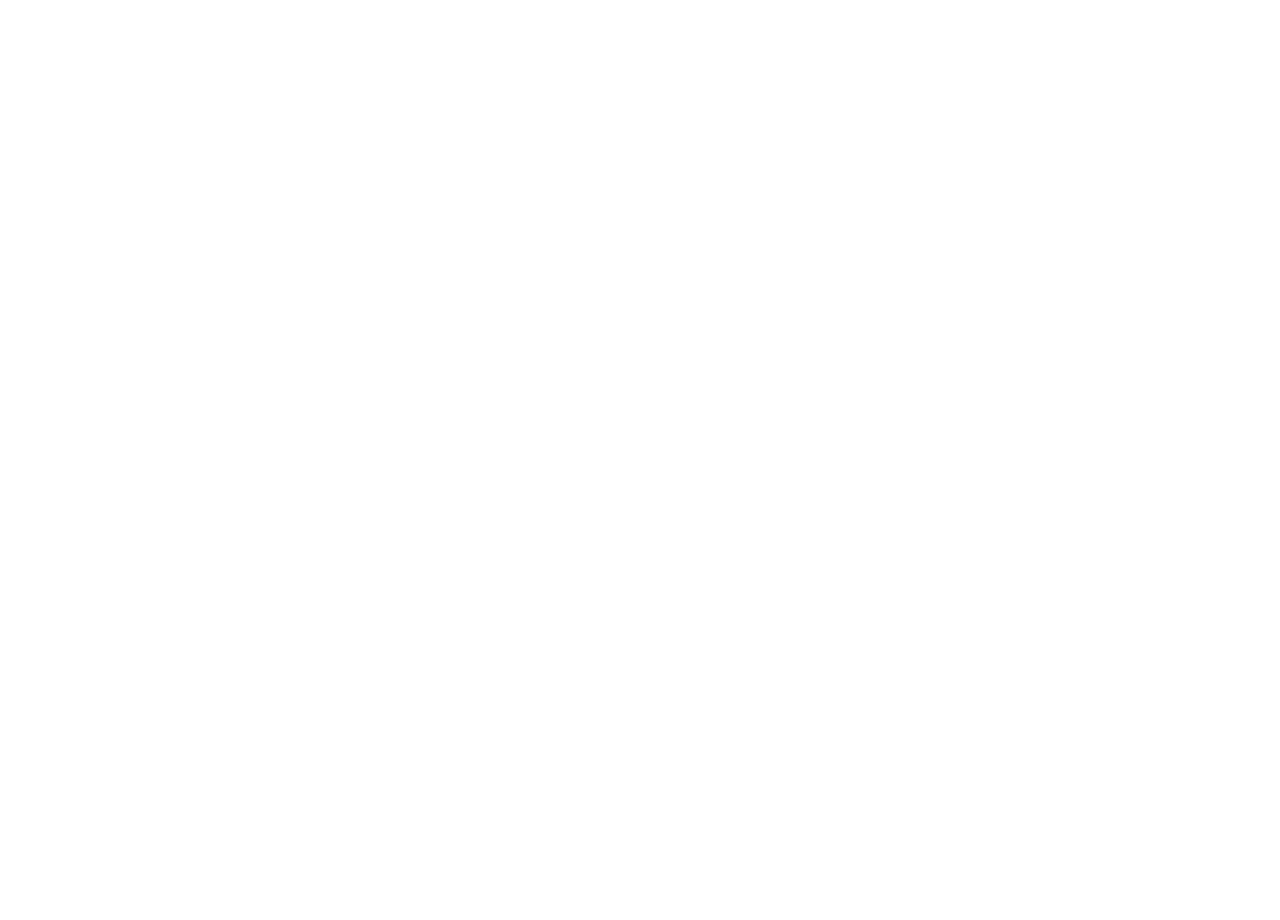
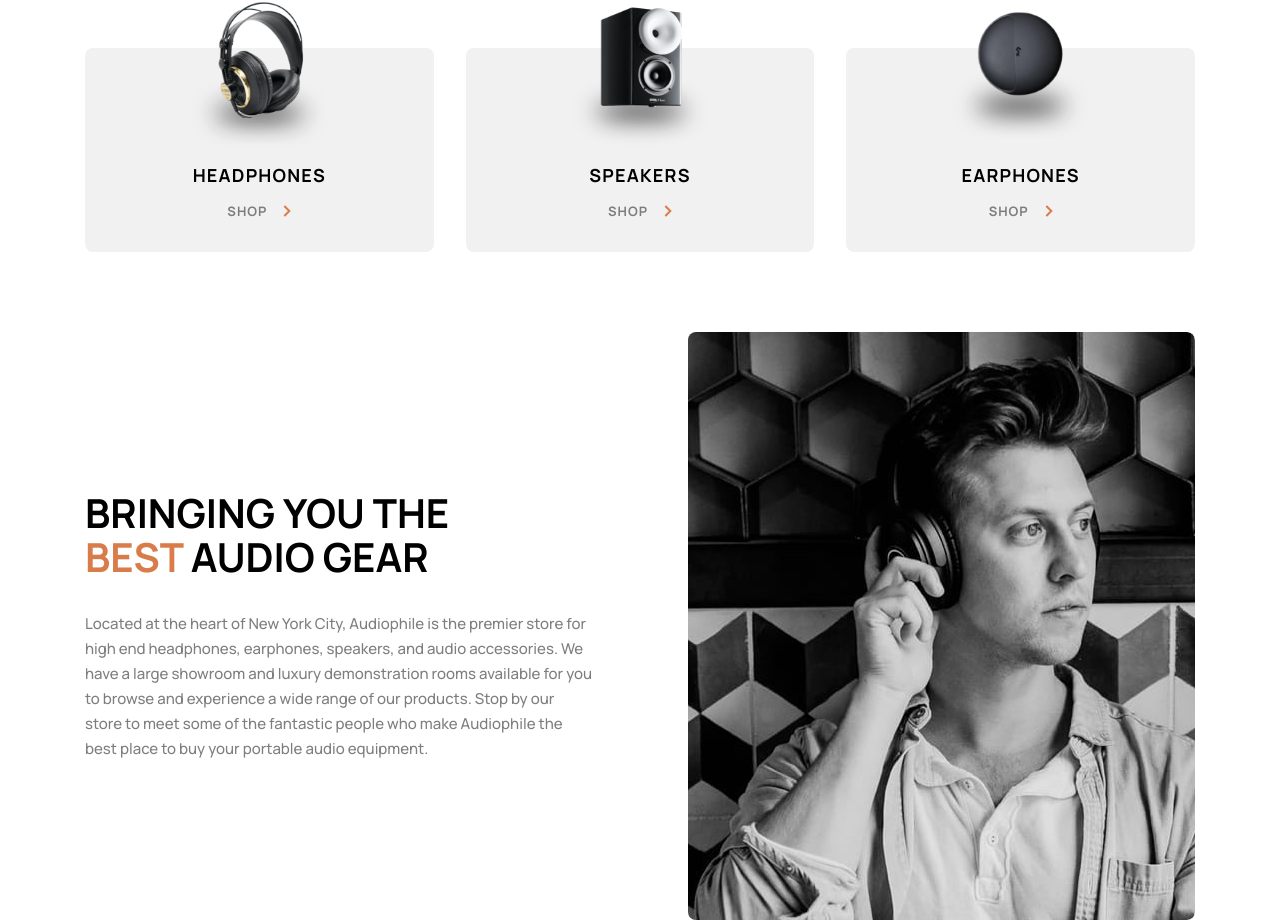
Before and after one commit to Damnmichael/thesoundstore, a Next.js app: page /speakers in a window 1280 px wide. Shown: the part 1879-2799 px from the top of the page. Before the commit the page ends 1847 px from the top, so only its background shows below. Built offline with nearby package versions, Linux system fonts and the light colour scheme.

Commit message:
Add BestGearSection to earphones, headphones, and speakers pages; refactor Home page to use component instead of inline content

```diff
--- a/src/app/speakers/page.js
+++ b/src/app/speakers/page.js
@@ -4,6 +4,8 @@
 import Link from "next/link";
 import Container from "../../components/Container";
 import data from "../../../data/data.json";
+import CategorySection from "../../components/CategorySection";
+import BestGearSection from "../../components/BestGearSection";
 
 const speakers = data.filter((item) => item.category === "speakers").reverse();
 
@@ -37,6 +39,8 @@
             </ProductRow>
           ))}
         </ProductsList>
+        <CategorySection />
+        <BestGearSection />
       </Container>
     </>
   );
@@ -61,8 +65,9 @@
 const ProductsList = styled.div`
   display: flex;
   flex-direction: column;
+  margin-top: 160px;
+  margin-bottom: 160px;
   gap: 160px;
-  margin: 120px 0;
 `;
 
 const ProductRow = styled.div`
--- /dev/null
+++ b/src/components/BestGearSection.js
@@ -0,0 +1,77 @@
+import styled from "styled-components";
+import Image from "next/image";
+import BestGearImage from "../../public/assets/shared/desktop/image-best-gear.jpg";
+
+export default function BestGearSection() {
+  return (
+    <Section>
+      <Text>
+        <Title>
+          BRINGING YOU THE <Highlight>BEST</Highlight> AUDIO GEAR
+        </Title>
+        <Description>
+          Located at the heart of New York City, Audiophile is the premier store
+          for high end headphones, earphones, speakers, and audio accessories.
+          We have a large showroom and luxury demonstration rooms available for
+          you to browse and experience a wide range of our products. Stop by our
+          store to meet some of the fantastic people who make Audiophile the
+          best place to buy your portable audio equipment.
+        </Description>
+      </Text>
+      <ImageContainer>
+        <Image
+          src={BestGearImage}
+          alt="Bringing you the best audio gear"
+          fill
+          style={{ objectFit: "cover", borderRadius: "8px" }}
+        />
+      </ImageContainer>
+    </Section>
+  );
+}
+
+const Section = styled.section`
+  display: flex;
+  width: 1110px;
+  height: 588px;
+  margin: 80px auto 0 auto;
+  border-radius: 8px;
+  overflow: hidden;
+  background: transparent;
+`;
+
+const Text = styled.div`
+  flex: 1;
+  display: flex;
+  flex-direction: column;
+  justify-content: center;
+  align-items: flex-start;
+  padding: 0 95px 0 0;
+`;
+
+const Title = styled.h1`
+  font-size: 40px;
+  font-weight: bold;
+  line-height: 44px;
+  margin-bottom: 32px;
+  color: #000;
+  max-width: 80%;
+`;
+
+const Highlight = styled.span`
+  color: #d87d4a;
+`;
+
+const Description = styled.p`
+  font-size: 15px;
+  color: #000000;
+  font-weight: 500;
+  line-height: 25px;
+  opacity: 50%;
+`;
+
+const ImageContainer = styled.div`
+  flex: 1;
+  position: relative;
+  height: 100%;
+`;
```
Also changed, not shown: src/app/earphones/page.js (+6 -1 lines), src/app/headphones/page.js (+6 -1 lines), src/app/page.js (+2 -71 lines).
